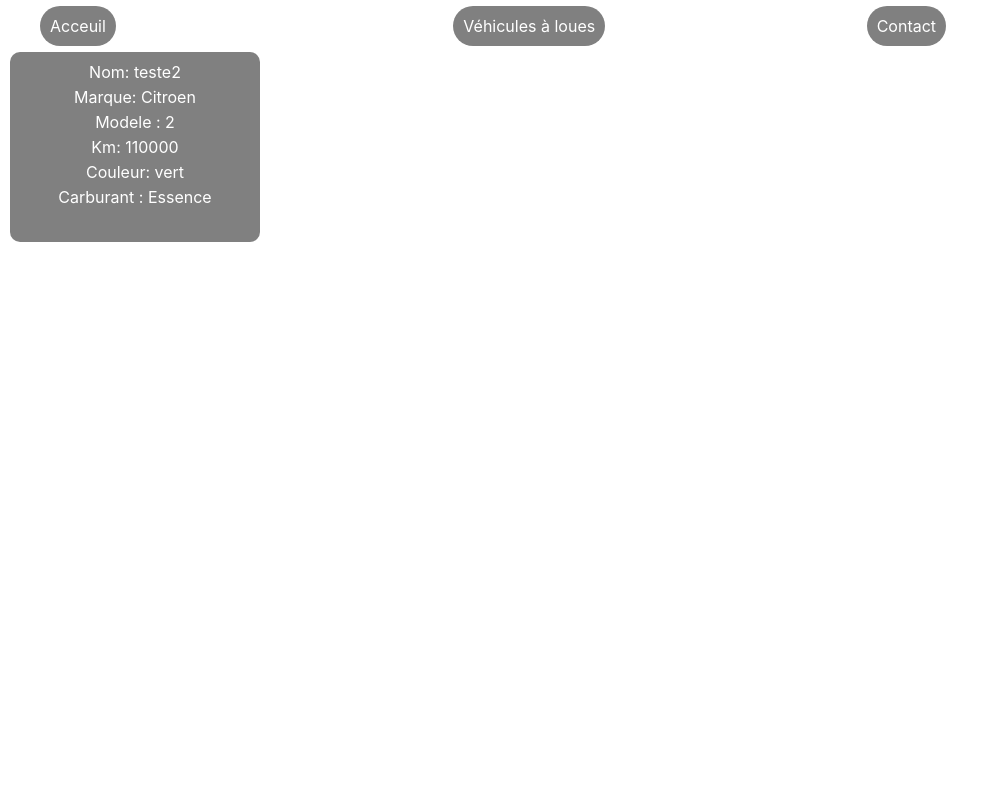
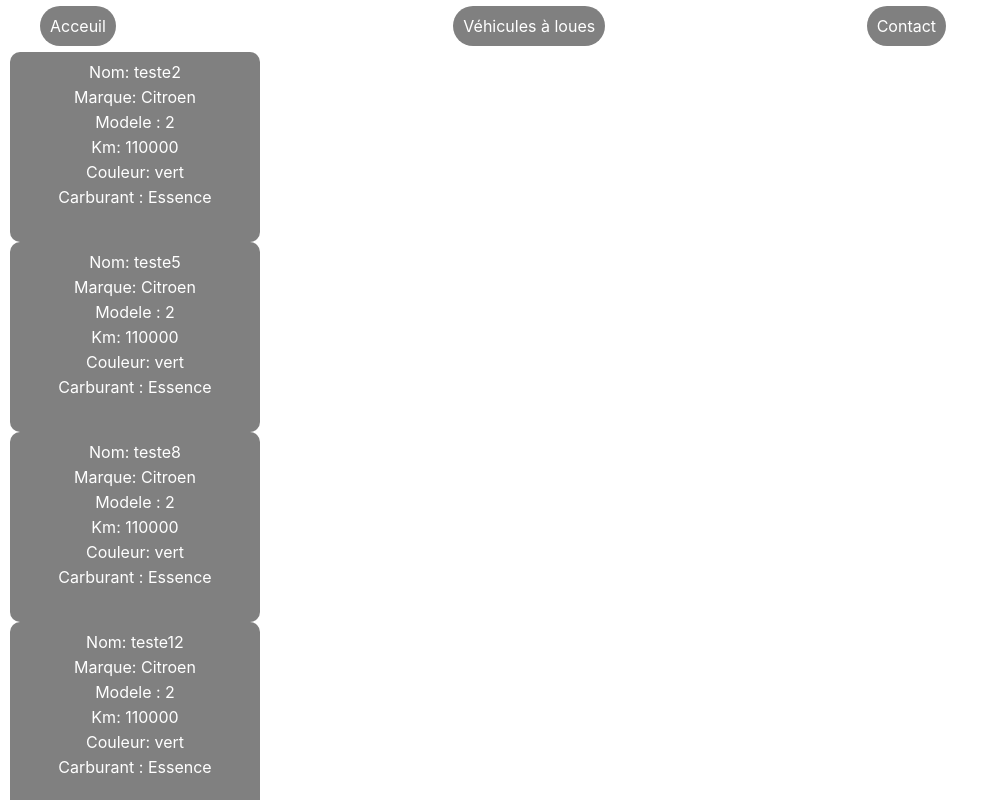
Before and after one commit to Arthur-Tonnoir/tutotumobile, a React (Create React App) app: page /louer in a window 1280 px wide. Shown: the top 800 px of the page, without its empty margins (0-999 px from the left). Built offline with nearby package versions, Linux system fonts and the light colour scheme.

Commit message:
feat: update data.js :sparkles:

```diff
--- a/src/data.js
+++ b/src/data.js
@@ -14,7 +14,7 @@ const vechiules = [
         porte:3
     },
     {
-        id:1,
+        id:2,
         nom:"teste2",
         marque:"Citroen",
         modele:"2",
@@ -40,6 +40,174 @@ const vechiules = [
         vitesse:"automatique",
         cvfiscaux:0,
         porte:3
+    },
+    {
+        id:4,
+        nom:"teste4",
+        marque:"Citroen",
+        modele:"2",
+        km:2563,
+        couleur:"red",
+        carburant:"Diesel",
+        isLocation:false,
+        annee:2003,
+        vitesse:"automatique",
+        cvfiscaux:0,
+        porte:3
+    },
+    {
+        id:5,
+        nom:"teste5",
+        marque:"Citroen",
+        modele:"2",
+        km:110000,
+        couleur:"vert",
+        carburant:"Essence",
+        isLocation:true,
+        annee:2003,
+        vitesse:"manuelle",
+        cvfiscaux:0,
+        porte:3
+    },
+    {
+        id:6,
+        nom:"teste6",
+        marque:"Citroen",
+        modele:"3",
+        km:2486,
+        couleur:"red",
+        carburant:"Electrique",
+        isLocation:false,
+        annee:2003,
+        vitesse:"automatique",
+        cvfiscaux:0,
+        porte:3
+    },
+    {
+        id:7,
+        nom:"teste7",
+        marque:"Citroen",
+        modele:"2",
+        km:2563,
+        couleur:"red",
+        carburant:"Diesel",
+        isLocation:false,
+        annee:2003,
+        vitesse:"automatique",
+        cvfiscaux:0,
+        porte:3
+    },
+    {
+        id:8,
+        nom:"teste8",
+        marque:"Citroen",
+        modele:"2",
+        km:110000,
+        couleur:"vert",
+        carburant:"Essence",
+        isLocation:true,
+        annee:2003,
+        vitesse:"manuelle",
+        cvfiscaux:0,
+        porte:3
+    },
+    {
+        id:9,
+        nom:"teste9",
+        marque:"Citroen",
+        modele:"3",
+        km:2486,
+        couleur:"red",
+        carburant:"Electrique",
+        isLocation:false,
+        annee:2003,
+        vitesse:"automatique",
+        cvfiscaux:0,
+        porte:3
+    },
+    {
+        id:10,
+        nom:"teste10",
+        marque:"Citroen",
+        modele:"2",
+        km:2563,
+        couleur:"red",
+        carburant:"Diesel",
+        isLocation:false,
+        annee:2003,
+        vitesse:"automatique",
+        cvfiscaux:0,
+        porte:3
+    },
+    {
+        id:12,
+        nom:"teste12",
+        marque:"Citroen",
+        modele:"2",
+        km:110000,
+        couleur:"vert",
+        carburant:"Essence",
+        isLocation:true,
+        annee:2003,
+        vitesse:"manuelle",
+        cvfiscaux:0,
+        porte:3
+    },
+    {
+        id:13,
+        nom:"teste13",
+        marque:"Citroen",
+        modele:"3",
+        km:2486,
+        couleur:"red",
+        carburant:"Electrique",
+        isLocation:false,
+        annee:2003,
+        vitesse:"automatique",
+        cvfiscaux:0,
+        porte:3
+    },
+    {
+        id:14,
+        nom:"teste14",
+        marque:"Citroen",
+        modele:"2",
+        km:2563,
+        couleur:"red",
+        carburant:"Diesel",
+        isLocation:false,
+        annee:2003,
+        vitesse:"automatique",
+        cvfiscaux:0,
+        porte:3
+    },
+    {
+        id:15,
+        nom:"teste15",
+        marque:"Citroen",
+        modele:"2",
+        km:110000,
+        couleur:"vert",
+        carburant:"Essence",
+        isLocation:true,
+        annee:2003,
+        vitesse:"manuelle",
+        cvfiscaux:0,
+        porte:3
+    },
+    {
+        id:16,
+        nom:"teste16",
+        marque:"Citroen",
+        modele:"3",
+        km:2486,
+        couleur:"red",
+        carburant:"Electrique",
+        isLocation:false,
+        annee:2003,
+        vitesse:"automatique",
+        cvfiscaux:0,
+        porte:3
     }
 ]
 
```
